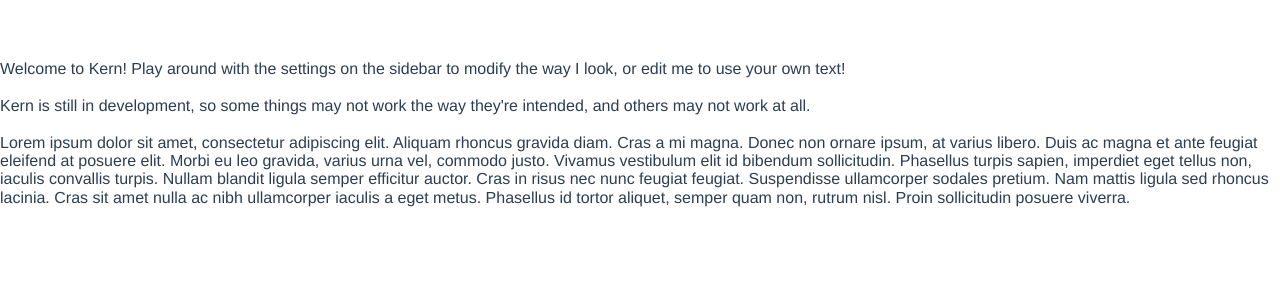
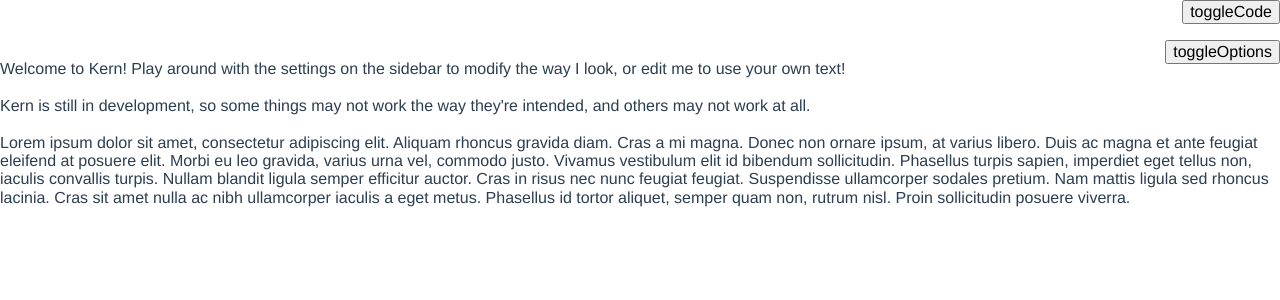
Before and after one commit to Nfinished/kern, a Vue app: page / in a window 1280 px wide. Shown: the top 300 px of the page. Built offline with nearby package versions, Linux system fonts and the light colour scheme.

Commit message:
sliding menu panels

```diff
--- a/src/App.vue
+++ b/src/App.vue
@@ -1,17 +1,25 @@
 <template>
   <div id="app">
     <Editor />
+    <Visualizer />
+    <button style="position: absolute; top: 0; right: 0; z-index: 2" @click="toggleCodeMenu">toggleCode</button>
+    <button style="position: absolute; top: 40px; right: 0; z-index: 2" @click="toggleOptionsMenu">toggleOptions</button>
   </div>
 </template>
 
 <script>
 import Editor from './components/Editor'
+import Visualizer from './components/Visualizer'
+
+import { mapMutations } from 'vuex'
 
 export default {
   name: 'app',
   components: {
-    Editor
-  }
+    Editor,
+    Visualizer
+  },
+  methods: mapMutations(['toggleCodeMenu', 'toggleOptionsMenu'])
 }
 </script>
 
@@ -28,9 +36,10 @@
 }
 
 #app {
+  background-color: lightgrey;
+  color: #2c3e50;
   font-family: 'Avenir', Helvetica, Arial, sans-serif;
   -webkit-font-smoothing: antialiased;
   -moz-osx-font-smoothing: grayscale;
-  color: #2c3e50;
 }
 </style>
--- a/src/components/Editor.vue
+++ b/src/components/Editor.vue
@@ -1,5 +1,5 @@
 <template>
-  <div class="editor" ref="editor" :style="style" contenteditable="true" spellcheck="false">
+  <div class="editor" ref="editor" :style="styles" contenteditable="true" spellcheck="false" :class="{codeMenuOpen, optionsMenuOpen}">
     Welcome to Kern! Play around with the settings on the sidebar to modify the way I look, or edit me to use your own text!
     <br>
     <br>
@@ -11,21 +11,48 @@
 </template>
 
 <script>
+import { mapGetters } from 'vuex'
+
 export default {
   name: 'editor',
   computed: {
-    style () { return this.$store.getters.editorStyles }
+    ...mapGetters({
+      styles: 'editorStyles',
+      codeMenuOpen: 'isCodeMenuOpen',
+      optionsMenuOpen: 'isOptionsMenuOpen'
+    })
   }
 }
 </script>
 
 <style lang="scss" scoped>
   .editor {
+    background-color: white;
     height: 100%;
+    margin-left: 0;
     padding-top: 60px;
+    position: relative;
+    transition: all .25s ease-out;
+    // transition: all .5s linear, width 1s linear, margin-left 1s linear;
+    width: 100%;
+    z-index: 2;
 
     &:focus {
       outline: 0;
     }
+
+    &.codeMenuOpen {
+      width: calc(100% - 200px);
+      margin-left: 200px;
+    }
+
+    &.optionsMenuOpen {
+      width: calc(100% - 200px);
+      margin-right: 200px;
+    }
+
+    &.codeMenuOpen.optionsMenuOpen {
+      width: calc(100% - 400px);
+    }
   }
 </style>
--- /dev/null
+++ b/src/components/Visualizer.vue
@@ -0,0 +1,45 @@
+<template>
+  <pre class="visualizer">
+  div {
+
+    <template v-for="rule in rules">{{ rule.name }}: {{ rule.value }};</template><template v-if="!rules.length">/* Modify some rules
+    to get started! */</template>
+
+  }
+  </pre>
+</template>
+
+<script>
+
+export default {
+  name: 'visualizer',
+  computed: {
+    rules () {
+      let rules = this.$store.getters.editorStyles
+      rules = Object.entries(rules).map(s => {
+        return { name: this.stringifyProperty(s[0]), value: s[1] }
+      }).filter(({ value }) => value)
+      return rules
+    }
+  },
+  methods: {
+    stringifyProperty (property) {
+      return property.replace(/([A-Z])/g, '-$1').trim().toLowerCase()
+    }
+  }
+
+}
+</script>
+
+<style lang="scss" scoped>
+.visualizer {
+  height: 100%;
+  font-size: .8em;
+  left: 0;
+  letter-spacing: 0px;
+  margin: 0;
+  padding: 60px 1.5em 0;
+  position: absolute;
+  top: 0;
+}
+</style>
--- a/src/stores/modules/FontProperties.js
+++ b/src/stores/modules/FontProperties.js
@@ -18,7 +18,6 @@
     }
   },
   createRuleFontSize: ({ fontSize }) => {
-    console.log(fontSize)
     const { value, unit } = fontSize
     return !value || unit === 'normal' ? null : value + unit
   },
--- a/src/stores/modules/Menus.js
+++ b/src/stores/modules/Menus.js
@@ -4,8 +4,8 @@
 }
 
 const mutations = {
-  toggleCodeMenu ({codeMenuOpen}) { codeMenuOpen = !codeMenuOpen },
-  toggleOptionsMenu ({optionsMenuOpen}) { optionsMenuOpen = !optionsMenuOpen }
+  toggleCodeMenu (state) { state.codeMenuOpen = !state.codeMenuOpen },
+  toggleOptionsMenu (state) { state.optionsMenuOpen = !state.optionsMenuOpen }
 }
 
 const getters = {
```
